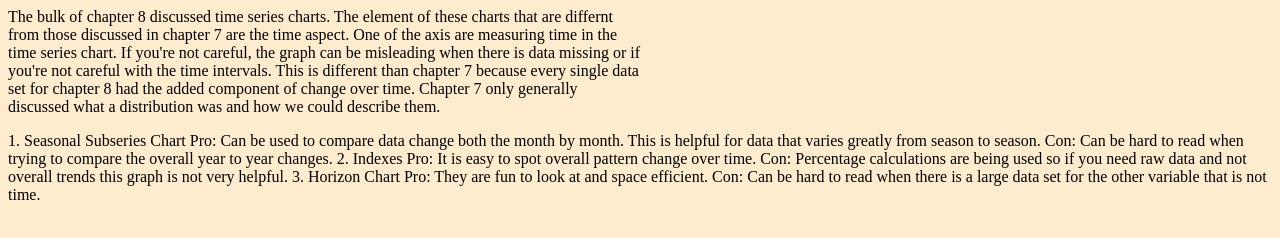
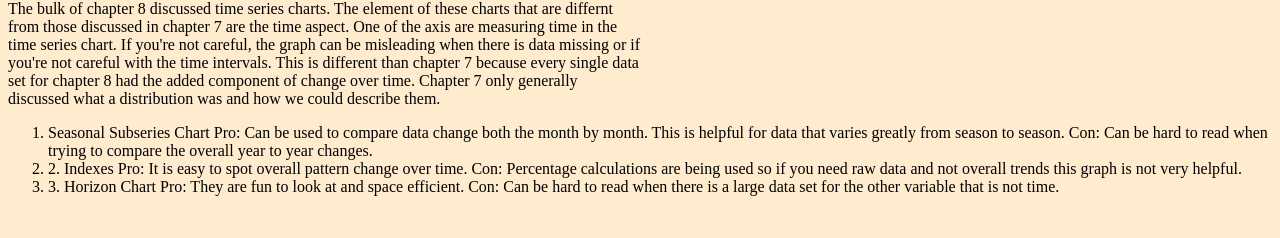
Before and after one commit to abbyhegarty/changes, a plain HTML site: page index.html in a window 1280 px wide. Shown: the part 326-564 px from the top of the page. Drawn offline with Linux system fonts and the light colour scheme.

Commit message:
Update index.html

```diff
--- a/index.html
+++ b/index.html
@@ -26,20 +26,26 @@ The bulk of chapter 8 discussed time series charts. The element of these charts
 Chapter 7 only generally discussed what a distribution was and how we could describe them.
   </p>
 
-
-  1. Seasonal Subseries Chart
+  <ol>
+      <li>
+  Seasonal Subseries Chart
   Pro: Can be used to compare data change both the month by month. This is helpful for data that varies greatly from season to season.
   Con: Can be hard to read when trying to compare the overall year to year changes.
 
-
+          </li>
+          <li>
   2. Indexes
   Pro: It is easy to spot overall pattern change over time.
   Con: Percentage calculations are being used so if you need raw data and not overall trends this graph is not very helpful.
+          </li>
+
+          <li>
 
   3. Horizon Chart
   Pro: They are fun to look at and space efficient.
   Con: Can be hard to read when there is a large data set for the other variable that is not time.
-
+          </li>
+        </ol>
 
 </body>
 </html>
```
